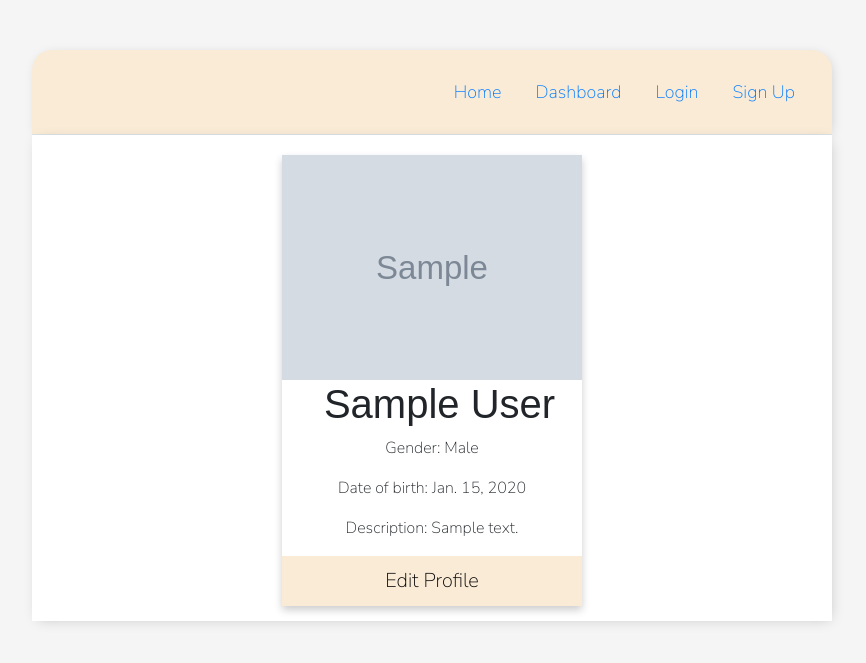
After one commit to vesselindoychev/Django-Todo-App, a Django app: page /accounts/profile-details/1/ in a window 1280 px wide. The commit adds this page. Shown: the top 663 px of the page, without its empty margins (208-1074 px from the left). Run offline with Django 3.2, Linux system fonts and the light colour scheme; tables that the repository leaves empty hold one stand-in row (values such as "Sample post"); grey boxes marked "Sample" are stand-in pictures; some libraries are stand-ins or nearby versions.

Commit message:
Added Form and View for editing profile, added template and css styling

```diff
--- a/todo_app/static/base.css
+++ b/todo_app/static/base.css
@@ -240,7 +240,29 @@ button {
     margin-top: 10px;
     padding-left: 15px;
 }
+
 .register-p {
     margin-top: 10px;
     padding-left: 15px;
 }
+
+.profile-details-wrapper {
+    display: flex;
+    flex-direction: column;
+    box-shadow: 0 4px 8px 0 rgba(0, 0, 0, 0.2);
+    max-width: 300px;
+    margin: auto;
+    text-align: center;
+}
+
+.profile-details-wrapper a {
+    background-color: antiquewhite;
+    font-size: 20px;
+    text-decoration: none;
+    color: black;
+    padding: 10px 0;
+}
+
+.profile-details-wrapper a:hover {
+    opacity: 0.7;
+}
--- /dev/null
+++ b/todo_app/templates/accounts/profile-details.html
@@ -0,0 +1,18 @@
+{% extends 'base.html' %}
+{% block content %}
+    <div class="profile-details-wrapper">
+        <img alt="" src="{{ object.picture }}">
+        <h1>{{ object.get_full_name }}</h1>
+        <p>Gender: {{ object.gender }}</p>
+
+        {% if object.date_of_birth %}
+            <p>Date of birth: {{ object.date_of_birth }}</p>
+        {% endif %}
+
+        {% if object.description %}
+            <p>Description: {{ object.description }}</p>
+        {% endif %}
+        <a href="{% url 'edit profile' object.pk %}">Edit Profile</a>
+    </div>
+
+{% endblock %}
--- a/todo_app/templates/base.html
+++ b/todo_app/templates/base.html
@@ -39,7 +39,7 @@
                 <a class="nav-link" href="{% url 'logout' %}">Logout</a>
             </li>
             <li class="nav-item">
-                <a href="#" id="last-a-child" class="nav-link"><i>Hello, {{ request.user }}</i></a>
+                <a href="{% url 'profile details' request.user.id %}" id="last-a-child" class="nav-link"><i>Hello, {{ request.user }}</i></a>
             </li>
 
         {% else %}
--- a/todo_app/todo_app/accounts/urls.py
+++ b/todo_app/todo_app/accounts/urls.py
@@ -1,9 +1,11 @@
 from django.urls import path
 
-from todo_app.accounts.views import LoginUserView, RegisterUserView, LogoutUserView
+from todo_app.accounts.views import LoginUserView, RegisterUserView, LogoutUserView, ProfileDetailsView, EditProfileView
 
 urlpatterns = (
     path('login/', LoginUserView.as_view(), name='login'),
     path('logout/', LogoutUserView.as_view(), name='logout'),
     path('register/', RegisterUserView.as_view(), name='register'),
+    path('profile-details/<int:pk>/', ProfileDetailsView.as_view(), name='profile details'),
+    path('edit-profile/<int:pk>/', EditProfileView.as_view(), name='edit profile'),
 )
--- a/todo_app/todo_app/accounts/views.py
+++ b/todo_app/todo_app/accounts/views.py
@@ -3,7 +3,7 @@ from django.shortcuts import render, redirect
 from django.urls import reverse_lazy
 from django.views import generic as views
 
-from todo_app.accounts.forms import CreateProfileForm
+from todo_app.accounts.forms import CreateProfileForm, EditProfileForm
 from todo_app.accounts.models import Profile
 
 
@@ -44,3 +44,17 @@ class RegisterUserView(views.CreateView):
         if self.request.user.is_authenticated:
             return redirect('home')
         return super(RegisterUserView, self).get(*args, **kwargs)
+
+
+class ProfileDetailsView(views.DetailView):
+    model = Profile
+    template_name = 'accounts/profile-details.html'
+
+
+class EditProfileView(views.UpdateView):
+    model = Profile
+    form_class = EditProfileForm
+    template_name = 'accounts/profile_edit.html'
+
+    def get_success_url(self):
+        return reverse_lazy('profile details', kwargs={'pk': self.object.pk})
```
Also changed, not shown: todo_app/templates/accounts/profile_edit.html (added, +11 -0 lines), todo_app/todo_app/accounts/forms.py (+19 -0 lines).
